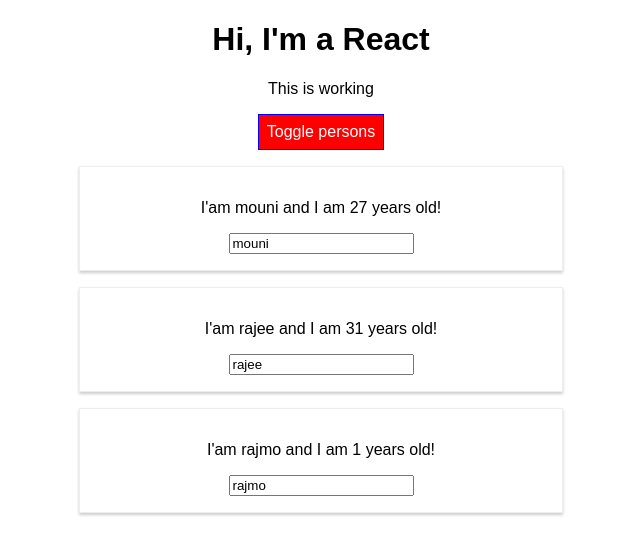
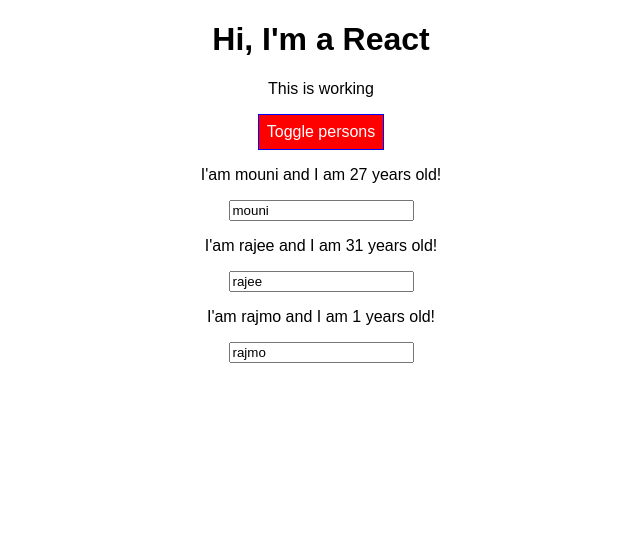
Before and after one commit to Mkalluri92/React, a React app in the folder react_complete-guide/: page / in a window 1280 px wide. Both pictures are taken after a click on the button "Toggle persons". Shown: the top 554 px of the page, without its empty margins (319-959 px from the left). Built offline with nearby package versions, Linux system fonts and the light colour scheme.

Commit message:
changed person component using css components

```diff
--- a/react_complete-guide/src/Person/Person.css
+++ b/react_complete-guide/src/Person/Person.css
@@ -1,4 +1,4 @@
-/*
+
 
 .Person {
     width: 60%;
@@ -16,5 +16,3 @@
         width: 450px;
     }
 }
-
-*/
--- a/react_complete-guide/src/Person/Person.js
+++ b/react_complete-guide/src/Person/Person.js
@@ -1,21 +1,11 @@
 import React from 'react';
-//import './Person.css';
-import styled from 'styled-components'
+//import styled from 'styled-components';
+import classes from './Person.css';
 
 
 //here no need of importing component as we rae not using any class which extends component
 
-const StyledDiv = styled.div`
-    width: 60%;
-    margin: 16px auto;
-    border: 1px solid #eee;
-    box-shadow: 0 2px 3px #ccc;
-    padding: 16px;
-    text-align: center;
-    @media (min-width: 500px) {
-        width: 450px;
-    }
-`;
+
 const person = (props) => {
   /*
   const style = {
@@ -28,11 +18,11 @@ const person = (props) => {
 
   return (
     //<div className="Person" style= {style}>
-    <StyledDiv>
+    <div className= "classes.Person">
       <p onClick= {props.click} >I'am {props.name} and I am {props.age} years old!</p>
       <p>{props.children}</p>
       <input type='text' onChange= {props.changed} value= {props.name}></input>
-      </StyledDiv>
+      </div>
 
   )
 }
```
